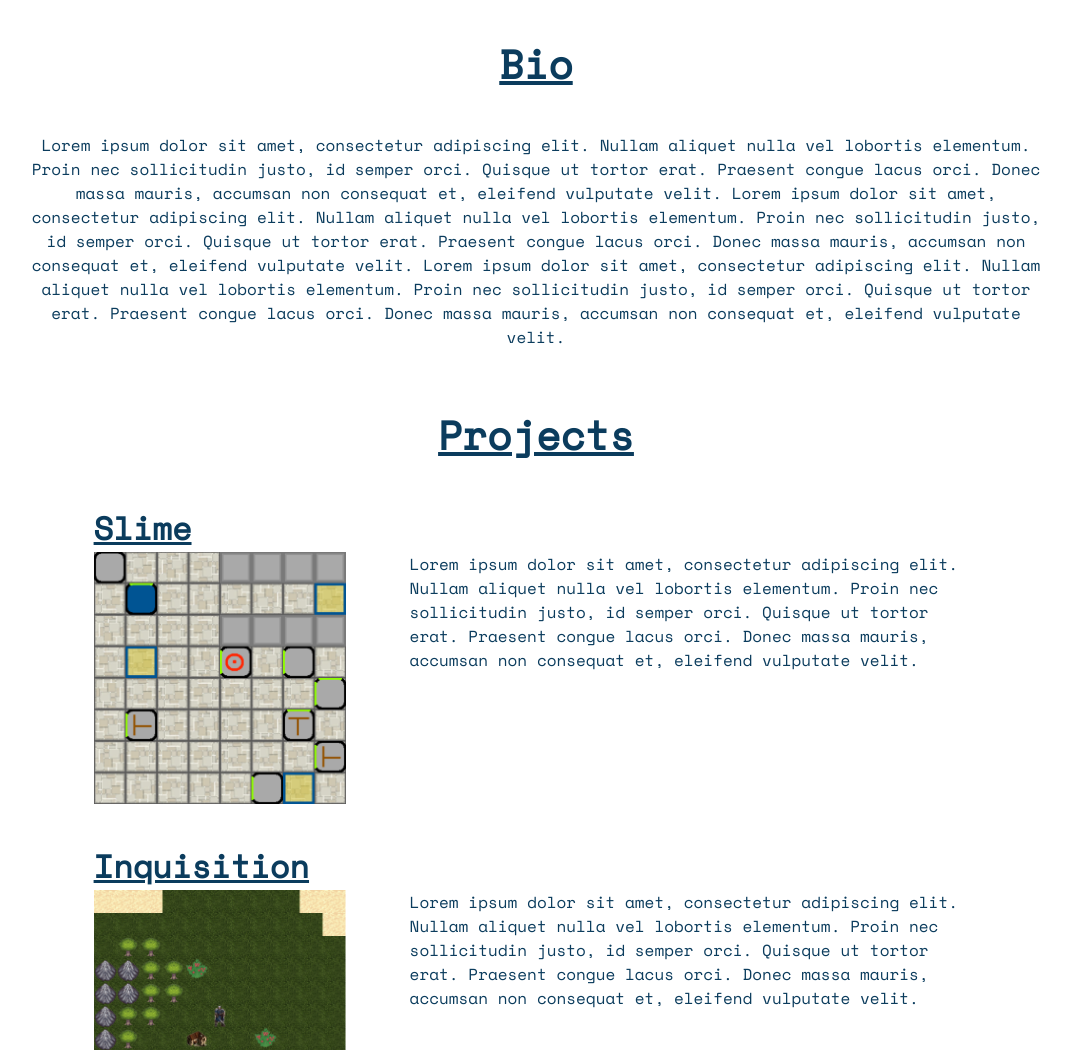
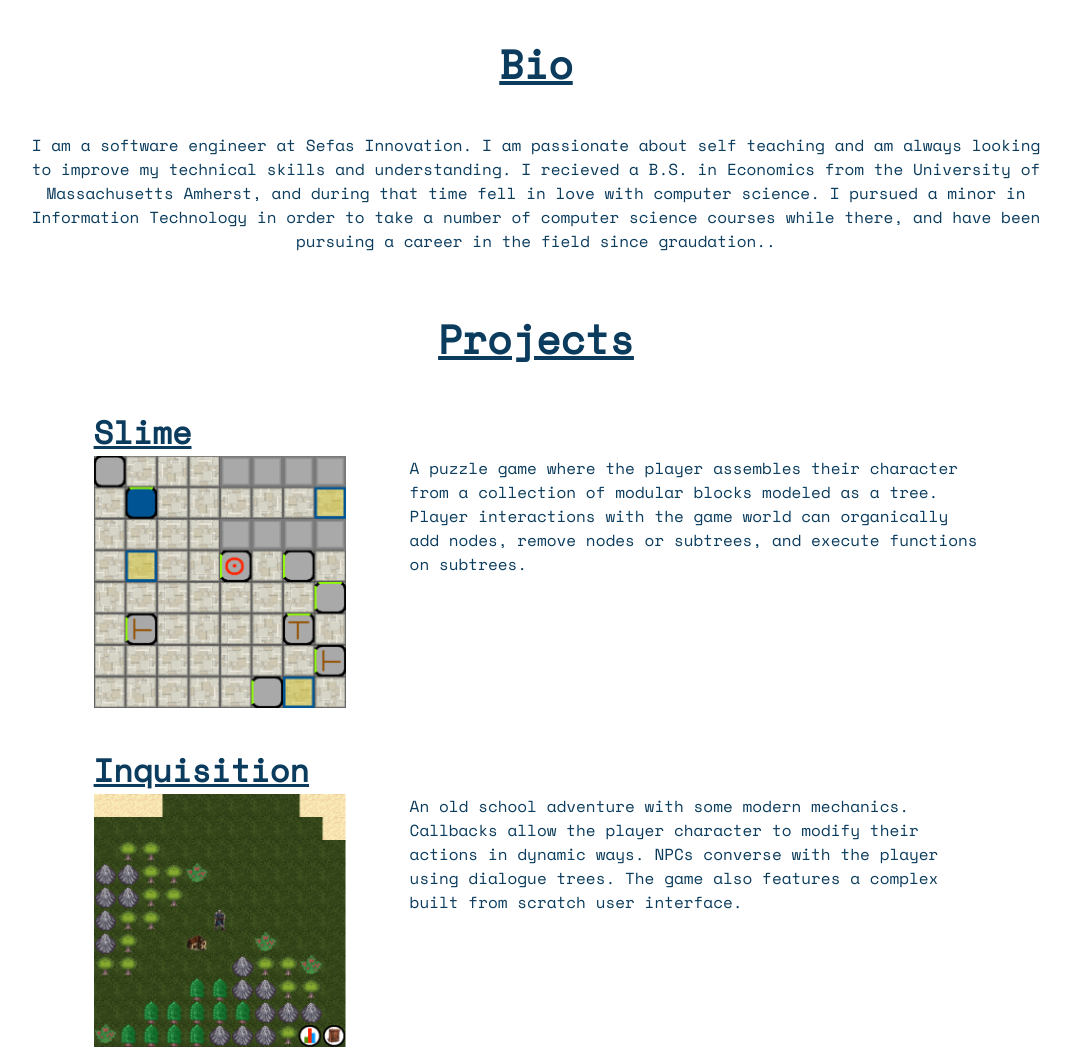
Before and after one commit to jake-orielly/Personal-Site, a plain HTML site: page index.html in a window 1280 px wide. Shown: the part 780-1830 px from the top of the page, without its empty margins (104-1175 px from the left). Drawn offline with nearby package versions, Linux system fonts and the light colour scheme.

Commit message:
Text update

```diff
--- a/index.html
+++ b/index.html
@@ -6,31 +6,32 @@
         font-family: 'Space Mono';
         color: #0b3c5d;
     }
+
     .banner-image {
-        width:95vw;
-        height:95vh;
+        width: 95vw;
+        height: 95vh;
         filter: saturate(160%) blur(1px);
         -webkit-filter: saturate(160%) blur(2px);
-        z-index:-1;
+        z-index: -1;
     }
 
     h1 {
         font-size: 3.5em;
-        margin-bottom:0em;
+        margin-bottom: 0em;
         text-shadow: 2px 1px 0px black;
     }
 
-    .page-top{
+    .page-top {
         position: absolute;
         left: 50%;
         transform: translate(-50%, 0);
-        top:22%;
-        z-index:1;
-        text-align:center;
+        top: 22%;
+        z-index: 1;
+        text-align: center;
         box-shadow: 0.5em 0.5em 1em;
         border: 5px solid #0b3c5d;
         padding: 1em;
-        background: rgba(255,255,255,0.7);
+        background: rgba(255, 255, 255, 0.7);
     }
 
     a {
@@ -38,7 +39,7 @@
         text-decoration: none;
         cursor: pointer;
         transition: all .35s;
-        display:inline-block;
+        display: inline-block;
     }
 
     a:hover {
@@ -49,7 +50,7 @@
     h3 {
         text-decoration: underline;
         font-size: 2.5em;
-        text-align:center;
+        text-align: center;
     }
 
     .project-div {
@@ -57,19 +58,20 @@
         margin-bottom: 2em;
     }
 
-    .project-div a, .project-image {
+    .project-div a,
+    .project-image {
         margin-left: 15%;
     }
 
-    .project-div a{
+    .project-div a {
         width: 100%;
-        font-size:2em;
+        font-size: 2em;
         font-weight: bold;
         text-decoration: underline;
     }
 
     .project-div a:hover {
-        transform: translate(8px,-4px) scale(1.03);
+        transform: translate(8px, -4px) scale(1.03);
         text-shadow: 1px 1px 1px black;
     }
 
@@ -90,12 +92,13 @@
         position: relative;
     }
 
-    #bioDiv p{
+    #bioDiv p {
         width: 80%;
         margin-left: 10%;
         text-align: center;
     }
 </style>
+
 <body>
     <div class='page-top'>
         <h1>Jake O'Rielly</h1>
@@ -105,32 +108,23 @@
 
     <div id='bioDiv'>
         <h3 id="bio">Bio</h3>
-        <p>Lorem ipsum dolor sit amet, consectetur adipiscing elit.
-            Nullam aliquet nulla vel lobortis elementum. Proin nec sollicitudin justo, id semper orci.
-            Quisque ut tortor erat. Praesent congue lacus orci.
-            Donec massa mauris, accumsan non consequat et, eleifend vulputate velit.
-            Lorem ipsum dolor sit amet, consectetur adipiscing elit.
-            Nullam aliquet nulla vel lobortis elementum. Proin nec sollicitudin justo, id semper orci.
-            Quisque ut tortor erat. Praesent congue lacus orci.
-            Donec massa mauris, accumsan non consequat et, eleifend vulputate velit.
-            Lorem ipsum dolor sit amet, consectetur adipiscing elit.
-            Nullam aliquet nulla vel lobortis elementum. Proin nec sollicitudin justo, id semper orci.
-            Quisque ut tortor erat. Praesent congue lacus orci.
-            Donec massa mauris, accumsan non consequat et, eleifend vulputate velit.</p>
+        <p>I am a software engineer at Sefas Innovation. I am passionate about self teaching and am always looking to
+            improve my technical skills and understanding. I recieved a B.S. in Economics from the University of
+            Massachusetts Amherst, and during that time fell in love with computer science. I pursued a minor in
+            Information Technology in order to take a number of computer science courses while there, and have been
+            pursuing a career in the field since graudation..</p>
     </div>
     <div>
         <h3 id="projects">Projects</h3>
         <script>
-            var slime = {title:'Slime',img:'slime.png',text:`Lorem ipsum dolor sit amet, consectetur adipiscing elit.
-            Nullam aliquet nulla vel lobortis elementum. \nProin nec sollicitudin justo, id semper orci. Quisque ut tortor erat.
-            Praesent congue lacus orci. \nDonec massa mauris, accumsan non consequat et, eleifend vulputate velit.`,link:'Slime/slime.html'}
-            var inquisition = {title:'Inquisition',img:'inqiusition.png',text:`Lorem ipsum dolor sit amet, consectetur adipiscing elit.
-            Nullam aliquet nulla vel lobortis elementum. \nProin nec sollicitudin justo, id semper orci. Quisque ut tortor erat.
-            Praesent congue lacus orci. \nDonec massa mauris, accumsan non consequat et, eleifend vulputate velit.`,link:'#'}
-            var tbs = {title:'TBS-Prototype',img:'tbs.png',text:`Lorem ipsum dolor sit amet, consectetur adipiscing elit.
-            Nullam aliquet nulla vel lobortis elementum. \nProin nec sollicitudin justo, id semper orci. Quisque ut tortor erat.
-            Praesent congue lacus orci. \nDonec massa mauris, accumsan non consequat et, eleifend vulputate velit.`,link:'#'}
-            var projects = [slime,inquisition,tbs];
+            var slime = { title: 'Slime', img: 'slime.png', text: `A puzzle game where the player assembles their character from a collection of modular blocks modeled as a tree. Player interactions with the game world can organically add nodes, remove nodes or subtrees, and execute functions on subtrees.`, link: 'Slime/slime.html' }
+            var inquisition = {
+                title: 'Inquisition', img: 'inqiusition.png', text: `An old school adventure with some modern mechanics. Callbacks allow the player character to modify their actions in dynamic ways. NPCs converse with the player using dialogue trees. The game also features a complex built from scratch user interface.`, link: '#'
+            }
+            var tbs = {
+                title: 'TBS-Prototype', img: 'tbs.png', text: `Player and AI both control multiple units as they fight over territory. Units implement a path finding algorithm to calculate the most efficient route over varying terrain types.`, link: '#'
+            }
+            var projects = [slime, inquisition, tbs];
 
             for (var i = 0; i < projects.length; i++) {
                 curr = projects[i];
@@ -148,4 +142,5 @@
         <h3>Resume</h3>
     </div>
 </body>
+
 </html>
```
